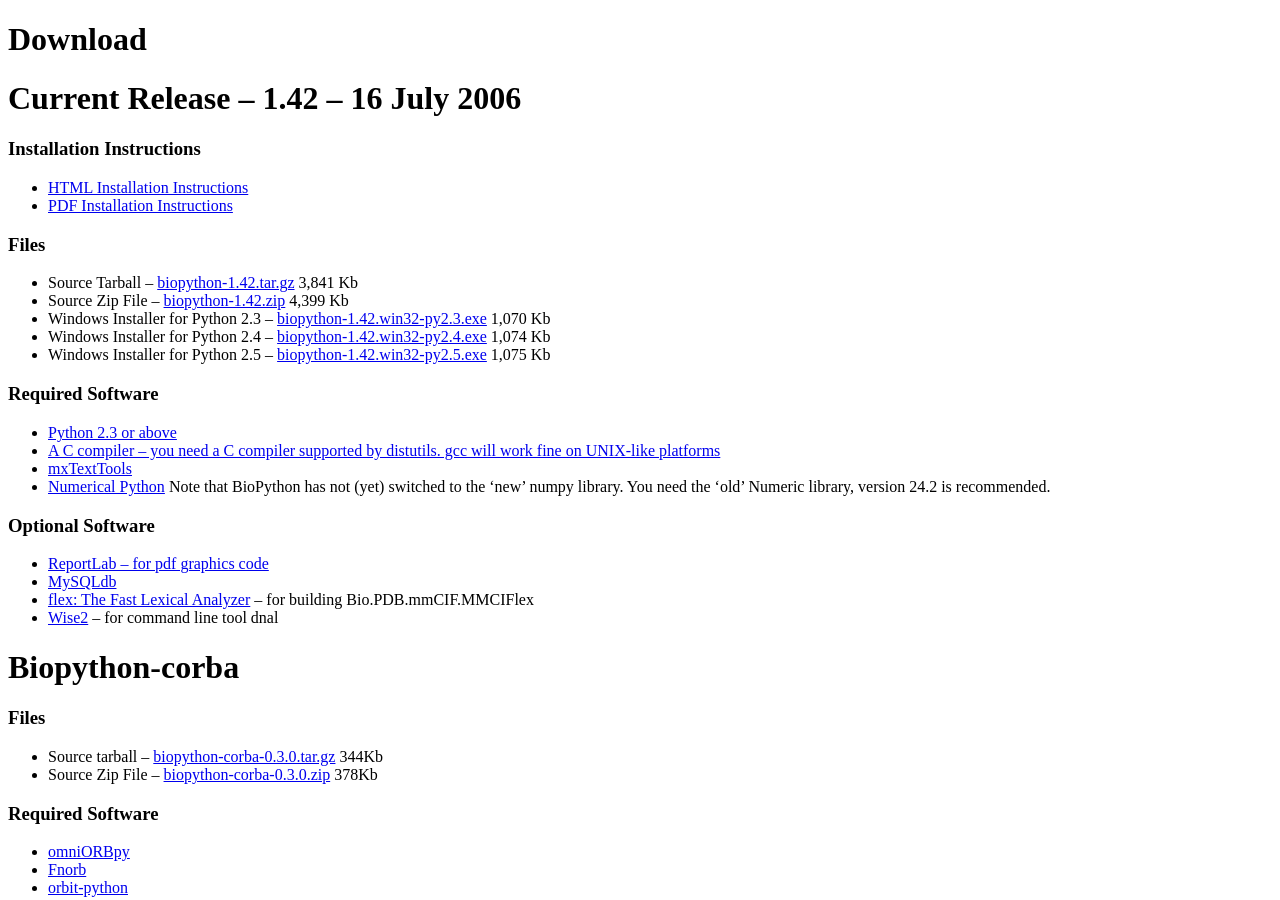
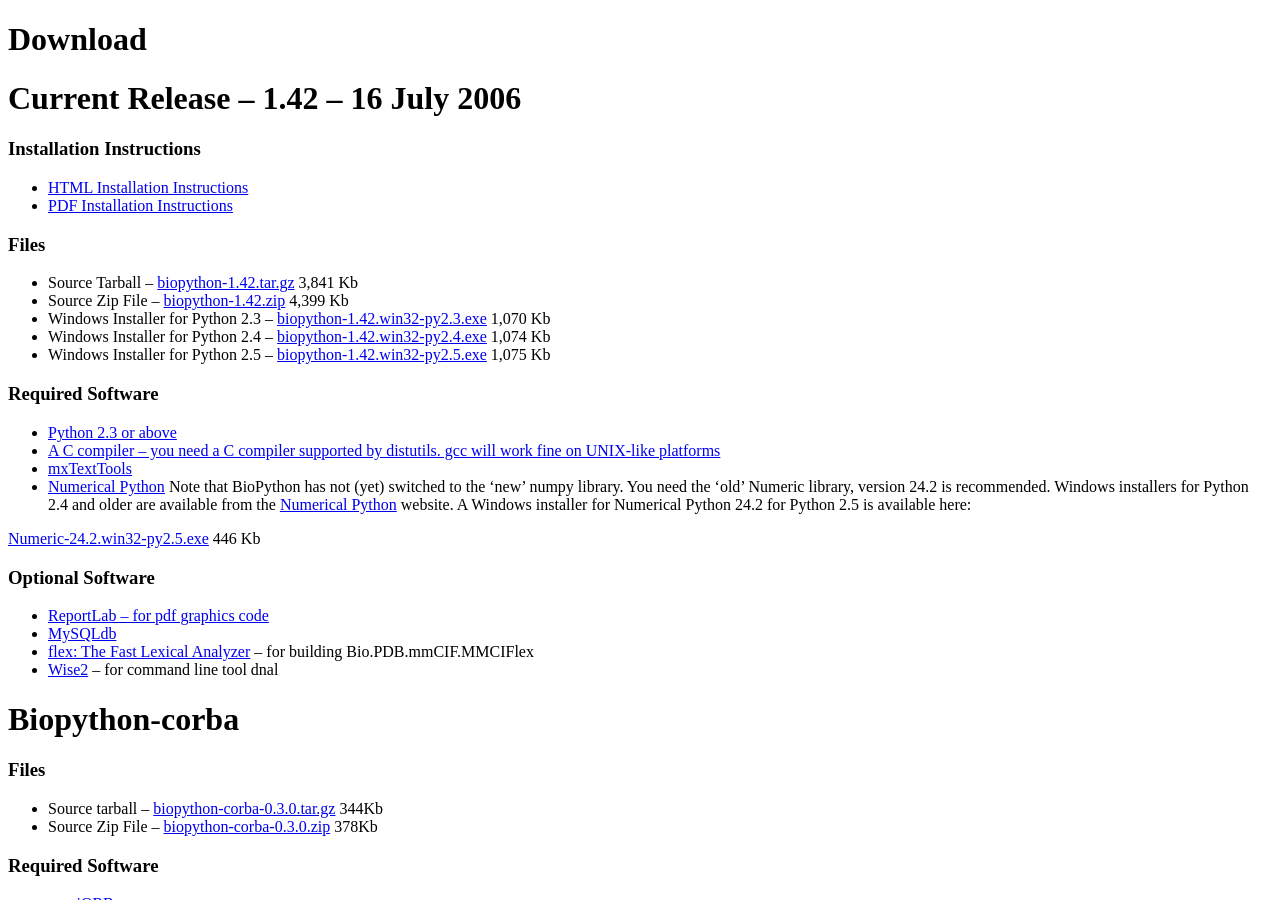
Before and after one commit to biopython/biopython.github.io, a Jekyll site: the page built from wiki/Download.md, in a window 1280 px wide and 900 px high. Built offline with Jekyll 4.4.1, drawn with Linux system fonts in a browser that asks for light colours.

Commit message:
/* Required Software */

```diff
--- a/wiki/Download.md
+++ b/wiki/Download.md
@@ -41,7 +41,14 @@ Current Release -- 1.42 -- 16 July 2006
 -   [mxTextTools](http://www.lemburg.com/files/python/mxTextTools.html)
 -   [Numerical Python](http://numpy.scipy.org/#older_array) Note that
     BioPython has not (yet) switched to the 'new' numpy library. You
-    need the 'old' Numeric library, version 24.2 is recommended.
+    need the 'old' Numeric library, version 24.2 is recommended. Windows
+    installers for Python 2.4 and older are available from the
+    [Numerical Python](http://numpy.scipy.org/#older_array) website. A
+    Windows installer for Numerical Python 24.2 for Python 2.5 is
+    available here:
+
+[Numeric-24.2.win32-py2.5.exe](http://biopython.org/DIST/Numeric-24.2.win32-py2.5.exe)
+446 Kb
 
 ### Optional Software
 
```
Also changed, not shown: 1 other file.
